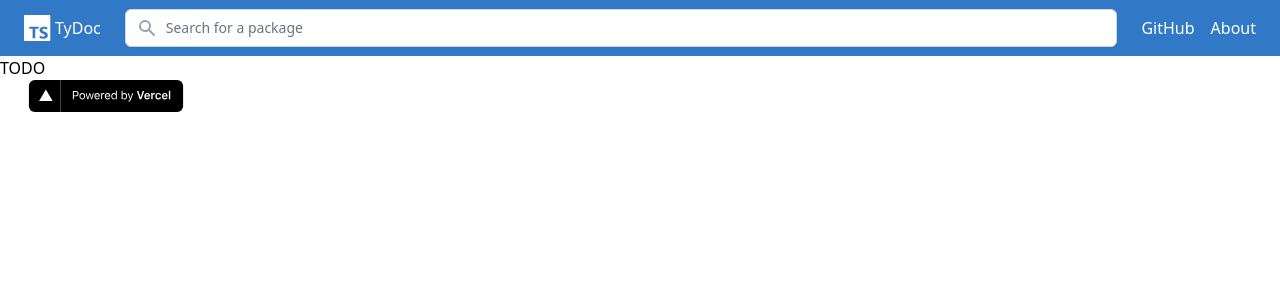
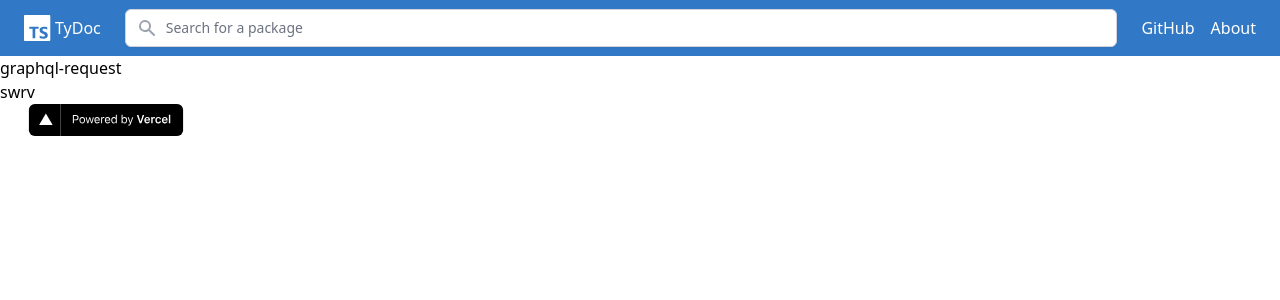
Before and after one commit to tydoc/tydoc, a Next.js app in the folder packages/web/: page / in a window 1280 px wide. Shown: the top 300 px of the page. Built offline with nearby package versions, Linux system fonts and the light colour scheme; what @tailwindcss/typography would draw is missing.

Commit message:
Landing page list

```diff
--- a/packages/web/pages/index.tsx
+++ b/packages/web/pages/index.tsx
@@ -1,6 +1,22 @@
-import React from 'react'
+import Link from 'next/link'
+import React, { FC } from 'react'
 import { Layout } from 'web/components/Layout'
 
 export default function Home() {
-  return <Layout>TODO</Layout>
+  return (
+    <Layout>
+      <ul>
+        <ListEl link="/npm/types/graphql-request" name="graphql-request" />
+        <ListEl link="/npm/src_index/swrv" name="swrv" />
+      </ul>
+    </Layout>
+  )
 }
+
+const ListEl: FC<{ link: string; name: string }> = ({ link, name }) => (
+  <li>
+    <Link href={link}>
+      <a className="">{name}</a>
+    </Link>
+  </li>
+)
```
